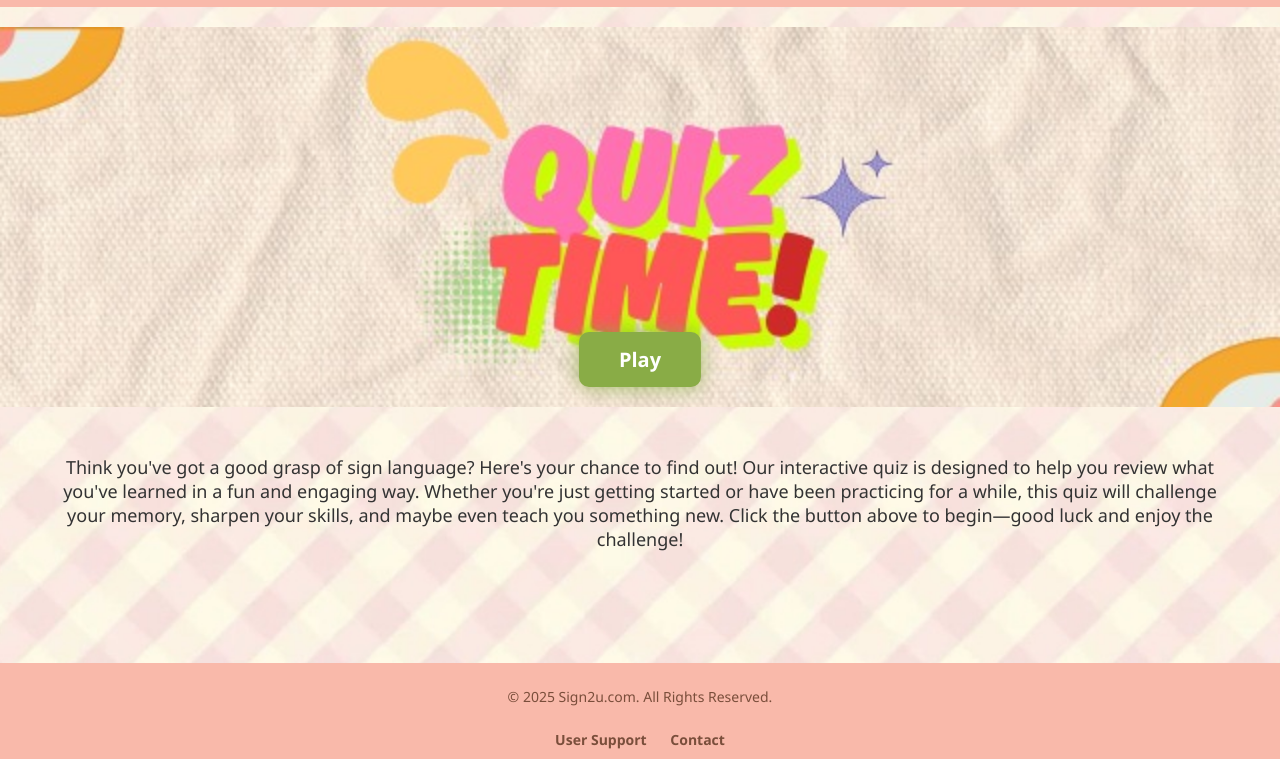
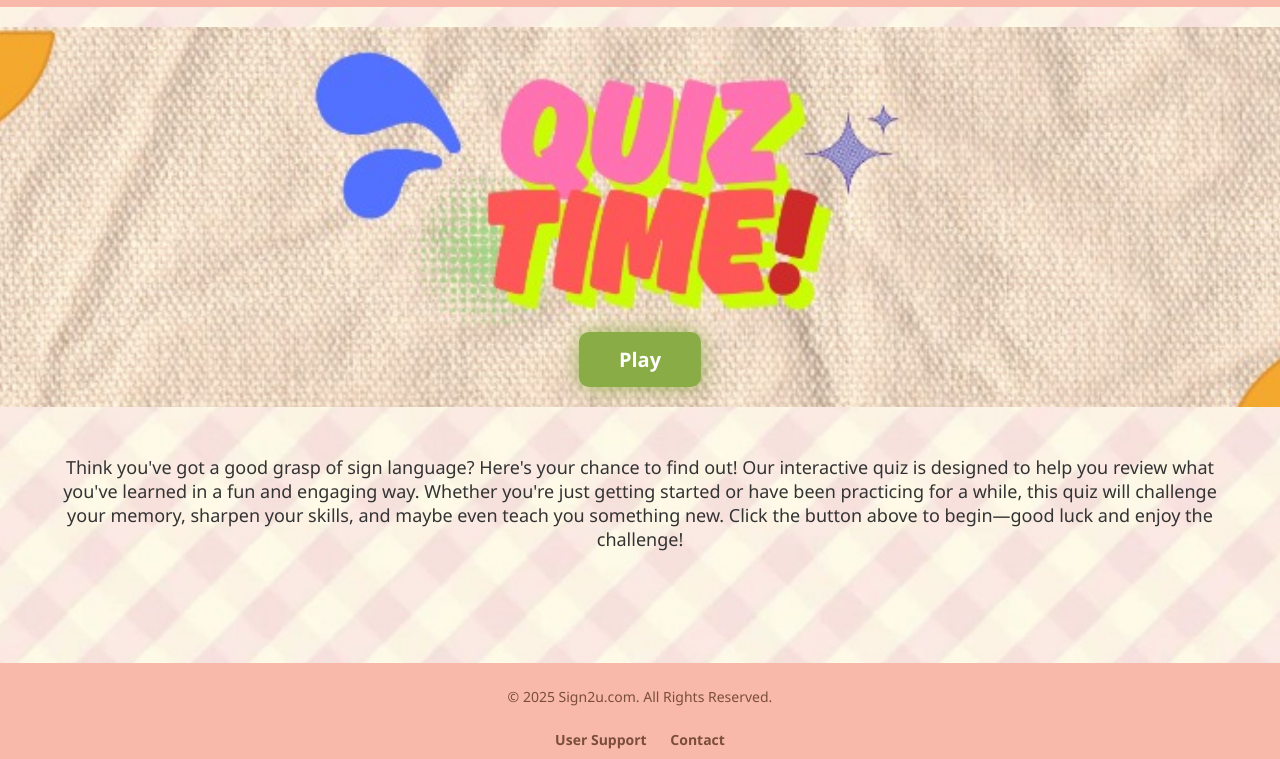
Before and after one commit to erinairin/Sign2U, a plain HTML site: page Quiz.html in a window 1280 px wide. Shown: the part 41-800 px from the top of the page. Drawn offline with Linux system fonts and the light colour scheme.

Commit message:
Update Quiz.html

```diff
--- a/Quiz.html
+++ b/Quiz.html
@@ -167,7 +167,7 @@
 
   <main>
     <section class="quiz-section">
-      <img class="quiz-img" src="images/quiz.jpg" alt="Sign Language Quiz">
+      <img class="quiz-img" src="images/quiz2.jpg" alt="Sign Language Quiz">
       <a class="play-button" href="https://kahoot.it/challenge/03137467?challenge-id=41c3321a-b7a6-436b-a011-bf2b345a9bd2_1749040878594">Play</a>
     </section>
 
```
